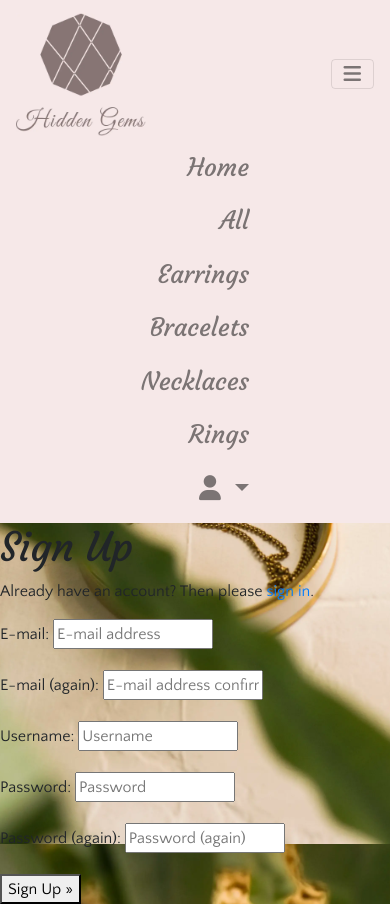
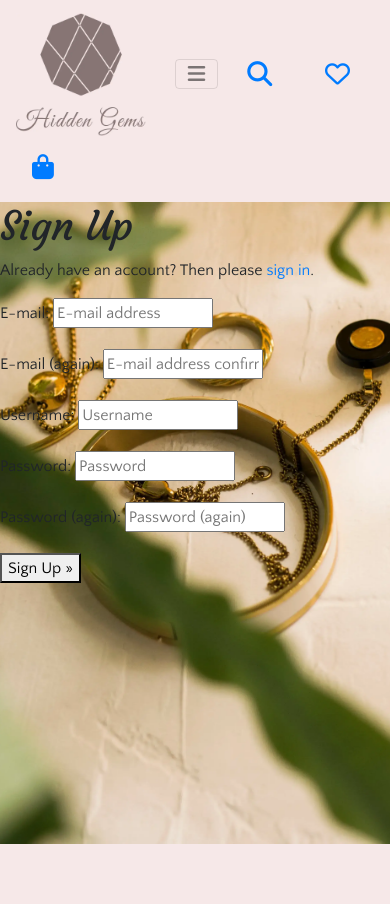
Before and after one commit to s-batish/hidden-gems, a Django app: page /accounts/signup/ in a window 390 px wide. After the commit the page ends 844 px from the top, so only its background shows below. Run offline with Django 3.2, Linux system fonts and the light colour scheme; some libraries are stand-ins or nearby versions.

Commit message:
Edit navbar for mobile view

```diff
--- a/static/css/base.css
+++ b/static/css/base.css
@@ -58,3 +58,18 @@ main {
     justify-content: right;
     text-align: right;
 }
+
+.navbar-light .navbar-nav .nav-link {
+    color: var(--dark-blue);
+}
+
+.navbar-light .navbar-nav .nav-link.active, .active-link {
+    color: var(--dark-blue);
+    font-weight: 600;
+    border-bottom: 2px solid var(--dark-blue);
+}
+
+.navbar-light .navbar-nav .nav-link:hover, .navbar-light .navbar-nav .nav-link:focus {
+    color: var(--dark-blue);
+    font-style: italic;
+}
--- a/templates/includes/navbar.html
+++ b/templates/includes/navbar.html
@@ -13,37 +13,69 @@
             <span class="hamburger"><i class="fa-solid fa-bars"></i></span>
         </button>
 
+        <!-- Icons for mobile view -->
+        <li class="list-inline-item">
+            <a class="text-black nav-link d-block d-lg-none" href="#" id="mobile-search" data-toggle="dropdown"
+                aria-haspopup="true" aria-expanded="false">
+                <div>
+                    <div><i class="fa-solid fa-magnifying-glass"></i></div>
+                </div>
+            </a>
+            <div class="d-flex flex-wrap align-content-end">
+                <div class="dropdown-menu border-0 w-100 p-3 rounded my-0 " aria-labelledby="mobile-search">
+                    <form class="form" method="GET" action="#">
+                        <div class="input-group w-100">
+                            <input class="form-control border border-black rounded-0" type="text" name="q"
+                                placeholder="Search our site">
+                            <div class="input-group-append">
+                                <button
+                                    class="form-control form-control btn btn-black border border-black rounded-0"
+                                    type="submit">
+                                    <span class="icon">
+                                        <i class="fas fa-search"></i>
+                                    </span>
+                                </button>
+                            </div>
+                        </div>
+                    </form>
+                </div>
+            </div>
+        </li>
+        <li class="list-inline-item">
+            <a class="nav-link d-block d-lg-none {% if url_name == 'wishlist' %}active{% endif %}" href="#"><i
+                    class="fa-regular fa-heart"></i></a>
+        </li>
+        <li class="list-inline-item">
+            <a class="nav-link d-block d-lg-none {% if url_name == 'search' %}active{% endif %}" href="#"><i
+                    class="fa-solid fa-bag-shopping"></i></a>
+        </li>
+
         <!-- Navbar items -->
-        <div class="collapse navbar-collapse d-flex justify-content-center" id="navbarNav">
-            <ul class="navbar-nav">
+        <div class="collapse navbar-collapse" id="navbarNav">
+            <ul class="navbar-nav d-flex justify-content-lg-center">
                 <li class="nav-item">
-                    <a class="nav-link {% if url_name == 'home' %}active{% endif %}"
-                        href="{% url 'home' %}">Home</a>
+                    <a class="nav-link {% if url_name == 'home' %}active{% endif %}" href="{% url 'home' %}">Home</a>
                 </li>
                 <li class="nav-item">
-                    <a class="nav-link {% if url_name == 'our_classes' %}active-link{% endif %}"
-                        href="#">All</a>
+                    <a class="nav-link {% if url_name == 'all' %}active-link{% endif %}" href="#">All</a>
                 </li>
                 <li class="nav-item">
-                    <a class="nav-link {% if url_name == 'create_booking' %}active-link{% endif %}"
-                        href="#">Earrings</a>
+                    <a class="nav-link {% if url_name == 'earrings' %}active-link{% endif %}" href="#">Earrings</a>
                 </li>
                 <li class="nav-item">
-                    <a class="nav-link {% if url_name == 'create_booking' %}active-link{% endif %}"
-                        href="#">Bracelets</a>
+                    <a class="nav-link {% if url_name == 'bracelets' %}active-link{% endif %}" href="#">Bracelets</a>
                 </li>
                 <li class="nav-item">
-                    <a class="nav-link {% if url_name == 'create_booking' %}active-link{% endif %}"
-                        href="#">Necklaces</a>
+                    <a class="nav-link {% if url_name == 'necklaces' %}active-link{% endif %}" href="#">Necklaces</a>
                 </li>
                 <li class="nav-item">
-                    <a class="nav-link {% if url_name == 'create_booking' %}active-link{% endif %}"
-                        href="#">Rings</a>
+                    <a class="nav-link {% if url_name == 'rings' %}active-link{% endif %}" href="#">Rings</a>
                 </li>
+            </ul>
+            <ul class="navbar-nav ml-auto justify-content-end">
                 {% if request.user.is_staff %}
-                <li class="nav-item dropdown">
-                    <a
-                        class="nav-link dropdown-toggle {% if url_name == 'manage_bookings' or url_name == 'my_reviews' or url_name == 'account_logout' %}active-link{% endif %}"
+                <li class="nav-item dropdown d-flex justify-content-end">
+                    <a class="nav-link dropdown-toggle {% if url_name == 'product_management' or url_name == 'account_logout' %}active-link{% endif %}"
                         href="#" role="button" data-toggle="dropdown" aria-expanded="false">
                         <i class="fa-solid fa-user"></i> {{user.username}}
                     </a>
@@ -55,8 +87,7 @@
                 </li>
                 {% elif request.user.is_authenticated %}
                 <li class="nav-item dropdown">
-                    <a
-                        class="nav-link dropdown-toggle {% if url_name == 'manage_bookings' or url_name == 'my_reviews' or url_name == 'account_logout' %}active-link{% endif %}"
+                    <a class="nav-link dropdown-toggle {% if url_name == 'profile' or url_name == 'account_logout' %}active-link{% endif %}"
                         href="#" role="button" data-toggle="dropdown" aria-expanded="false">
                         <i class="fa-solid fa-user"></i> {{user.username}}
                     </a>
@@ -68,8 +99,7 @@
                 </li>
                 {% else %}
                 <li class="nav-item dropdown">
-                    <a
-                        class="nav-link dropdown-toggle {% if url_name == 'manage_bookings' or url_name == 'my_reviews' or url_name == 'account_logout' %}active-link{% endif %}"
+                    <a class="nav-link dropdown-toggle {% if url_name == 'account_signup' or url_name == 'account_login' %}active-link{% endif %}"
                         href="#" role="button" data-toggle="dropdown" aria-expanded="false">
                         <i class="fa-solid fa-user"></i> {{user.username}}
                     </a>
@@ -79,6 +109,41 @@
                     </div>
                 </li>
                 {% endif %}
+                <li class="list-inline-item d-none d-lg-inline-block">
+                    <a class="text-black nav-link d-block" href="#" id="mobile-search" data-toggle="dropdown"
+                        aria-haspopup="true" aria-expanded="false">
+                        <div>
+                            <div><i class="fa-solid fa-magnifying-glass"></i></div>
+                        </div>
+                    </a>
+                    <div class="d-flex flex-wrap align-content-end">
+                        <div class="dropdown-menu border-0 w-100 p-3 rounded my-0 " aria-labelledby="mobile-search">
+                            <form class="form" method="GET" action="#">
+                                <div class="input-group w-100">
+                                    <input class="form-control border border-black rounded-0" type="text" name="q"
+                                        placeholder="Search our site">
+                                    <div class="input-group-append">
+                                        <button
+                                            class="form-control form-control btn btn-black border border-black rounded-0"
+                                            type="submit">
+                                            <span class="icon">
+                                                <i class="fas fa-search"></i>
+                                            </span>
+                                        </button>
+                                    </div>
+                                </div>
+                            </form>
+                        </div>
+                    </div>
+                </li>
+                <li class="nav-item d-none d-lg-inline-block">
+                    <a class="nav-link {% if url_name == 'search' %}active{% endif %}" href="#"><i
+                            class="fa-regular fa-heart"></i></a>
+                </li>
+                <li class="nav-item d-none d-lg-inline-block">
+                    <a class="nav-link {% if url_name == 'search' %}active{% endif %}" href="#"><i
+                            class="fa-solid fa-bag-shopping"></i></a>
+                </li>
             </ul>
         </div>
     </nav>
```
